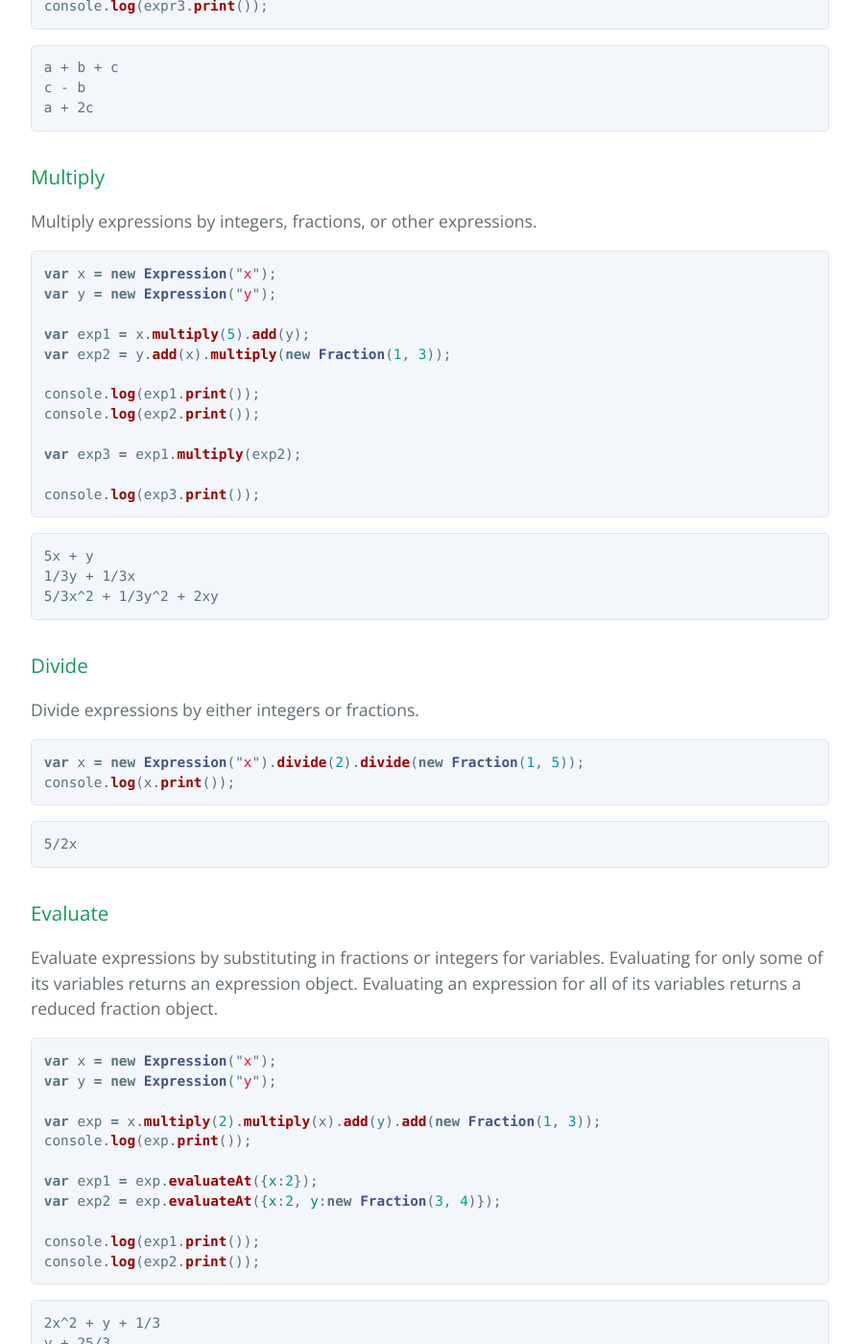
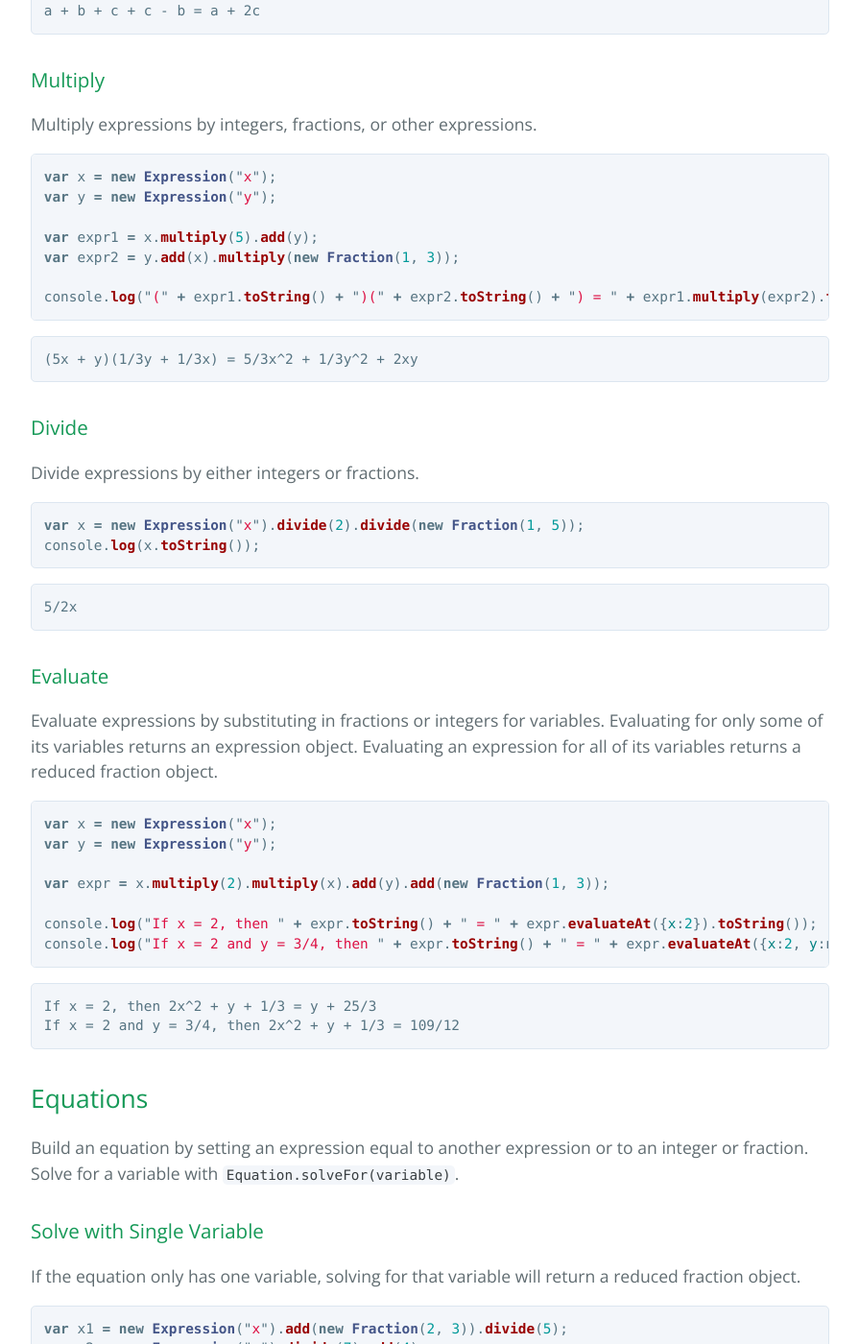
Before and after one commit to nicolewhite/algebra.js, a Jekyll site: the page built from index.md, in a window 1280 px wide and 1400 px high, scrolled down 3818 px. Shown: the whole window at 96% size, without its empty margins (192-1087 px from the left). Built offline with Jekyll 4.4.1, drawn with Linux system fonts in a browser that asks for light colours; nearby versions of some CDN libraries; Markdown is read by kramdown in place of the engine named in the settings; some of the changed text lies outside the part shown.

Commit message:
Update page to use new toString, toTex methods

````diff
--- a/index.md
+++ b/index.md
@@ -127,22 +127,22 @@
 
 ```js
 var frac = new Fraction(1, 2);
-console.log(frac.print());
+console.log(frac.toString());
 
 frac = frac.add(new Fraction(3, 4));
-console.log(frac.print());
+console.log(frac.toString());
 
 frac = frac.subtract(5);
-console.log(frac.print());
+console.log(frac.toString());
 
 frac = frac.multiply(new Fraction(6, 7));
-console.log(frac.print());
+console.log(frac.toString());
 
 frac = frac.divide(5);
-console.log(frac.print());
+console.log(frac.toString());
 
 frac = frac.reduce();
-console.log(frac.print());
+console.log(frac.toString());
 ```
 
 ```
@@ -160,7 +160,7 @@
 
 ```js
 var x = new Expression("x");
-console.log(x.print());
+console.log(x.toString());
 ```
 
 ```
@@ -175,13 +175,13 @@
 var x = new Expression("x");
 
 x = x.add(3);
-console.log(x.print());
+console.log(x.toString());
 
 x = x.subtract(new Fraction(1, 3));
-console.log(x.print());
+console.log(x.toString());
 
 x = x.add(new Expression("y"));
-console.log(x.print());
+console.log(x.toString());
 ```
 
 ```
@@ -200,18 +200,11 @@
 var expr1 = a.add(b).add(c);
 var expr2 = c.subtract(b);
 
-console.log(expr1.print());
-console.log(expr2.print());
-
-var expr3 = expr1.add(expr2);
-
-console.log(expr3.print());
+console.log(expr1.toString() + " + " + expr2.toString() + " = " + expr1.add(expr2).toString());
 ```
 
 ```
-a + b + c
-c - b
-a + 2c
+a + b + c + c - b = a + 2c
 ```
 
 ### <a name="expressions-multiply"></a> Multiply
@@ -222,21 +215,14 @@
 var x = new Expression("x");
 var y = new Expression("y");
 
-var exp1 = x.multiply(5).add(y);
-var exp2 = y.add(x).multiply(new Fraction(1, 3));
+var expr1 = x.multiply(5).add(y);
+var expr2 = y.add(x).multiply(new Fraction(1, 3));
 
-console.log(exp1.print());
-console.log(exp2.print());
-
-var exp3 = exp1.multiply(exp2);
-
-console.log(exp3.print());
+console.log("(" + expr1.toString() + ")(" + expr2.toString() + ") = " + expr1.multiply(expr2).toString());
 ```
 
 ```
-5x + y
-1/3y + 1/3x
-5/3x^2 + 1/3y^2 + 2xy
+(5x + y)(1/3y + 1/3x) = 5/3x^2 + 1/3y^2 + 2xy
 ```
 
 ### <a name="expressions-divide"></a> Divide
@@ -245,7 +231,7 @@
 
 ```js
 var x = new Expression("x").divide(2).divide(new Fraction(1, 5));
-console.log(x.print());
+console.log(x.toString());
 ```
 
 ```
@@ -260,20 +246,15 @@
 var x = new Expression("x");
 var y = new Expression("y");
 
-var exp = x.multiply(2).multiply(x).add(y).add(new Fraction(1, 3));
-console.log(exp.print());
+var expr = x.multiply(2).multiply(x).add(y).add(new Fraction(1, 3));
 
-var exp1 = exp.evaluateAt({x:2});
-var exp2 = exp.evaluateAt({x:2, y:new Fraction(3, 4)});
-
-console.log(exp1.print());
-console.log(exp2.print());
+console.log("If x = 2, then " + expr.toString() + " = " + expr.evaluateAt({x:2}).toString());
+console.log("If x = 2 and y = 3/4, then " + expr.toString() + " = " + expr.evaluateAt({x:2, y:new Fraction(3, 4)}).toString());
 ```
 
 ```
-2x^2 + y + 1/3
-y + 25/3
-109/12
+If x = 2, then 2x^2 + y + 1/3 = y + 25/3
+If x = 2 and y = 3/4, then 2x^2 + y + 1/3 = 109/12
 ```
 
 ## <a name="equations"></a> Equations
@@ -290,11 +271,11 @@
 var x2 = new Expression("x").divide(7).add(4);
 
 var eq = new Equation(x1, x2);
-console.log(eq.print());
+console.log(eq.toString());
 
 var answer = eq.solveFor("x");
 
-console.log("x = " + answer.print());
+console.log("x = " + answer.toString());
 ```
 
 ```
@@ -312,13 +293,13 @@
 
 var eq = new Equation(x, y);
 
-console.log(eq.print());
+console.log(eq.toString());
 
 var xAnswer = eq.solveFor("x");
 var yAnswer = eq.solveFor("y");
 
-console.log("x = " + xAnswer.print());
-console.log("y = " + yAnswer.print());
+console.log("x = " + xAnswer.toString());
+console.log("y = " + yAnswer.toString());
 ```
 
 ```
@@ -336,13 +317,13 @@
 
 var eq1 = new Equation(z, 0);
 
-console.log(eq1.print());
-console.log("z = " + eq1.solveFor("z").print());
+console.log(eq1.toString());
+console.log("z = " + eq1.solveFor("z").toString());
 
 var eq2 = new Equation(z, new Fraction(1, 4));
 
-console.log(eq2.print());
-console.log("z = " + eq2.solveFor("z").print());
+console.log(eq2.toString());
+console.log("z = " + eq2.solveFor("z").toString());
 ```
 
 ```
@@ -387,24 +368,24 @@
 var expr2 = new Expression(LETTER).multiply(SLOPE2).add(INTERCEPT2);
 
 appendText("Let's say we have the equations of two lines:");
-appendLatex("y = " + expr1.tex());
-appendLatex("y = " + expr2.tex());
+appendLatex("y = " + expr1.toTex());
+appendLatex("y = " + expr2.toTex());
 
 appendText("If we want to find where these two lines intersect, we need to solve for " + LETTER + ":");
 
 var eq = new Equation(expr1, expr2);
-appendLatex(eq.tex());
+appendLatex(eq.toTex());
 
 var x = eq.solveFor(LETTER);
-appendLatex(LETTER + " = " + x.tex());
+appendLatex(LETTER + " = " + x.toTex());
 
-appendText("Now we need to plug " + x.print() + " into one of the original expressions to find y:");
+appendText("Now we need to plug " + x.toString() + " into one of the original expressions to find y:");
 
-var y = expr1.evaluateAt({'x': x});
-appendLatex("y = " + y.tex());
+var y = expr1.evaluateAt({x: x});
+appendLatex("y = " + y.toTex());
 
 appendText("Thus, these lines intersect at the point:");
-appendLatex("\\left(" + x.tex() + "," + y.tex() + "\\right)");
+appendLatex("\\left(" + x.toTex() + "," + y.toTex() + "\\right)");
 </script>
 ```
 
@@ -435,24 +416,24 @@
 var expr2 = new Expression(LETTER).multiply(SLOPE2).add(INTERCEPT2);
 
 appendText("Let's say we have the equations of two lines:");
-appendLatex("y = " + expr1.tex());
-appendLatex("y = " + expr2.tex());
+appendLatex("y = " + expr1.toTex());
+appendLatex("y = " + expr2.toTex());
 
 appendText("If we want to find where these two lines intersect, we need to solve for " + LETTER + ":");
 
 var eq = new Equation(expr1, expr2);
-appendLatex(eq.tex());
+appendLatex(eq.toTex());
 
 var x = eq.solveFor(LETTER);
-appendLatex(LETTER + " = " + x.tex());
+appendLatex(LETTER + " = " + x.toTex());
 
-appendText("Now we need to plug " + x.print() + " into one of the original expressions to find y:");
+appendText("Now we need to plug " + x.toString() + " into one of the original expressions to find y:");
 
-var y = expr1.evaluateAt({'x': x});
-appendLatex("y = " + y.tex());
+var y = expr1.evaluateAt({x: x});
+appendLatex("y = " + y.toTex());
 
 appendText("Thus, these lines intersect at the point:");
-appendLatex("\\left(" + x.tex() + "," + y.tex() + "\\right)");
+appendLatex("\\left(" + x.toTex() + "," + y.toTex() + "\\right)");
 </script>
 
 ## <a name="latex-greek-letters"></a> Greek Letters
````
Also changed, not shown: other parts of index.md (+6 -6 lines).
